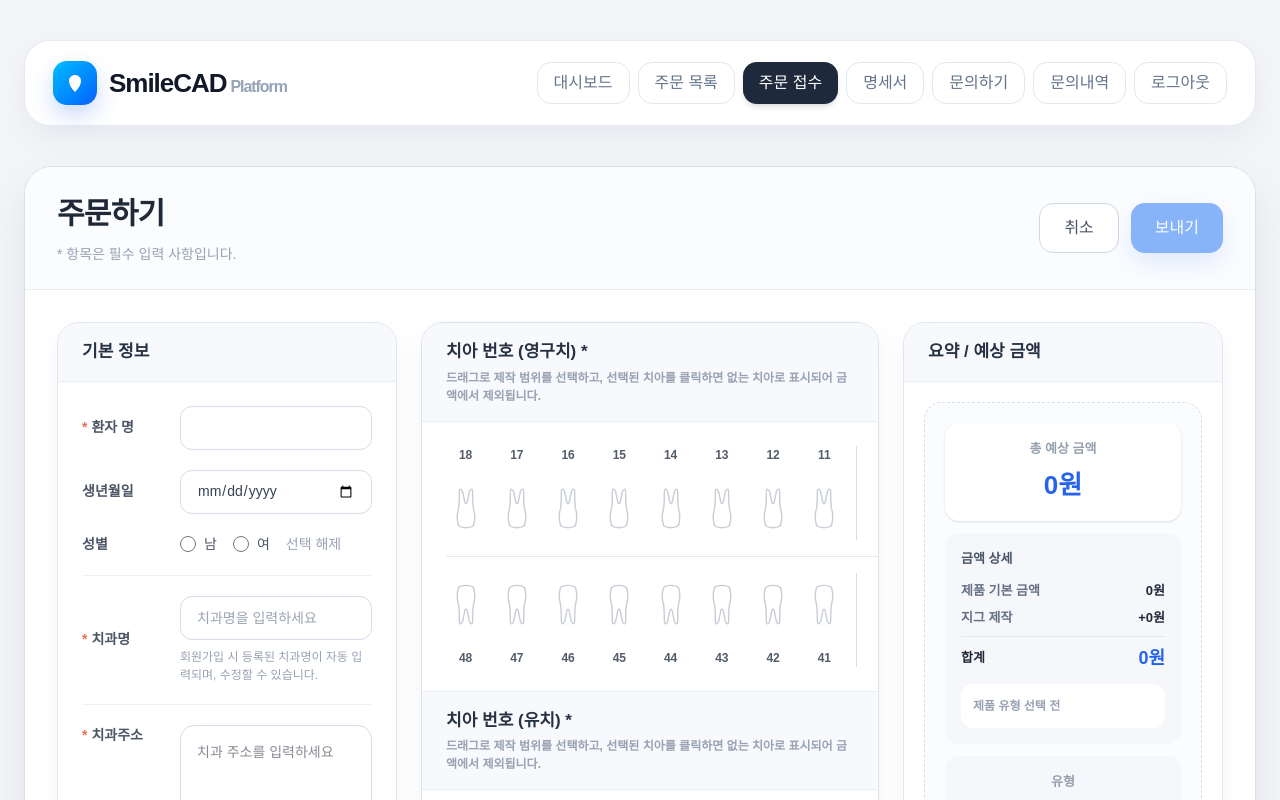
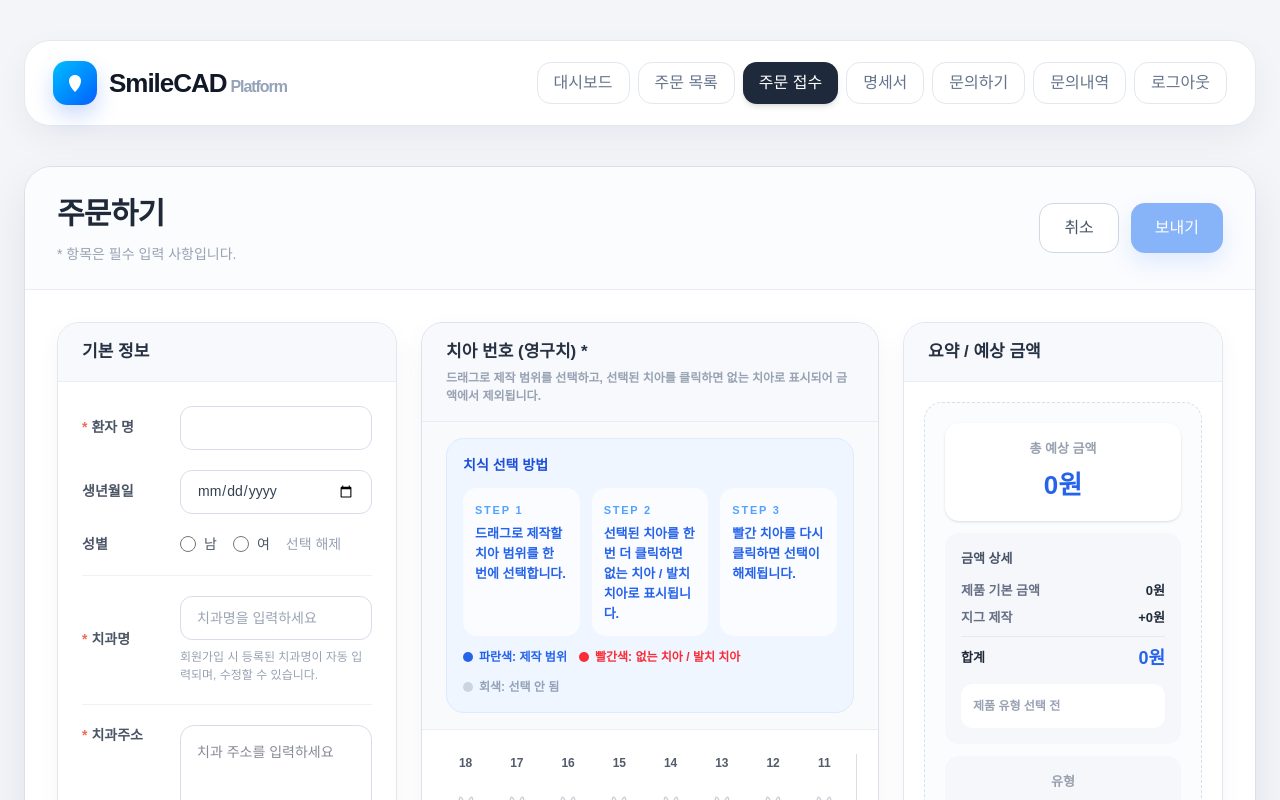
Before and after one commit to Smilecad/smilecad-platform, a Next.js app: page /orders/new in a window 1280 px wide. Shown: the top 800 px of the page. Built offline with nearby package versions, Linux system fonts and the light colour scheme; no server answers; sample sign-in values are in the browser's storage.

Commit message:
add order confirmation help and jig per arch pricing

```diff
--- a/app/orders/new/page.tsx
+++ b/app/orders/new/page.tsx
@@ -1553,6 +1553,52 @@ export default function NewOrderPage() {
                 description="드래그로 제작 범위를 선택하고, 선택된 치아를 클릭하면 없는 치아로 표시되어 금액에서 제외됩니다."
               />
 
+              <div className="border-b border-[#e9edf4] bg-[#f8fafc] px-4 py-4 sm:px-6">
+                <div className="rounded-[18px] border border-blue-100 bg-blue-50 p-4">
+                  <div className="mb-3 text-[14px] font-black text-[#1d4ed8]">
+                    치식 선택 방법
+                  </div>
+
+                  <div className="grid gap-3 text-[13px] font-bold leading-5 text-[#2563eb] md:grid-cols-3">
+                    <div className="rounded-[14px] bg-white/70 p-3">
+                      <div className="mb-1 text-[11px] font-black uppercase tracking-[0.16em] text-blue-400">
+                        STEP 1
+                      </div>
+                      드래그로 제작할 치아 범위를 한 번에 선택합니다.
+                    </div>
+
+                    <div className="rounded-[14px] bg-white/70 p-3">
+                      <div className="mb-1 text-[11px] font-black uppercase tracking-[0.16em] text-blue-400">
+                        STEP 2
+                      </div>
+                      선택된 치아를 한 번 더 클릭하면 없는 치아 / 발치 치아로 표시됩니다.
+                    </div>
+
+                    <div className="rounded-[14px] bg-white/70 p-3">
+                      <div className="mb-1 text-[11px] font-black uppercase tracking-[0.16em] text-blue-400">
+                        STEP 3
+                      </div>
+                      빨간 치아를 다시 클릭하면 선택이 해제됩니다.
+                    </div>
+                  </div>
+
+                  <div className="mt-3 flex flex-wrap gap-3 text-[12px] font-black">
+                    <span className="inline-flex items-center gap-1.5 text-[#2563eb]">
+                      <span className="h-2.5 w-2.5 rounded-full bg-[#2563eb]" />
+                      파란색: 제작 범위
+                    </span>
+                    <span className="inline-flex items-center gap-1.5 text-red-500">
+                      <span className="h-2.5 w-2.5 rounded-full bg-red-500" />
+                      빨간색: 없는 치아 / 발치 치아
+                    </span>
+                    <span className="inline-flex items-center gap-1.5 text-[#94a3b8]">
+                      <span className="h-2.5 w-2.5 rounded-full bg-[#cbd5e1]" />
+                      회색: 선택 안 됨
+                    </span>
+                  </div>
+                </div>
+              </div>
+
               <PermanentChart
                 topNumbers={PERMANENT_TOP}
                 bottomNumbers={PERMANENT_BOTTOM}
```
